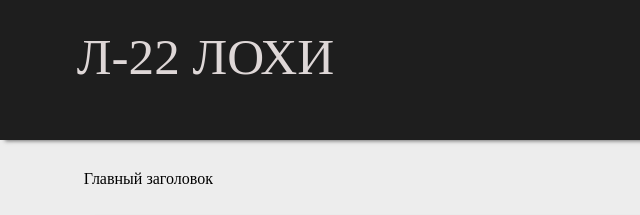
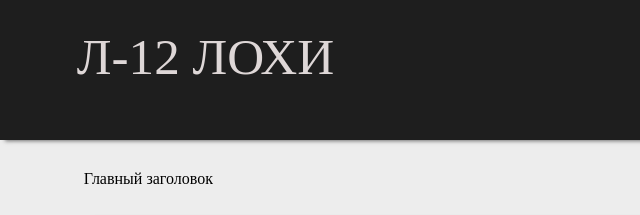
Before and after one commit to ilyasporysh/ilyasporysh.github.io, a plain HTML site: page index.html in a window 1280 px wide. Shown: the top 215 px of the page, 0-640 px from the left. Drawn offline with Linux system fonts and the light colour scheme.

Commit message:
Update index.html

```diff
--- a/index.html
+++ b/index.html
@@ -8,7 +8,7 @@
     <link rel="stylesheet" href="/style.css">
 </head>
 <body>
-    <header><div class="headlg">Л-22 ЛОХИ</div></header>
+    <header><div class="headlg">Л-12 ЛОХИ</div></header>
     <div class="txt1">Главный заголовок</div>
 
     <div class="soder">
```
